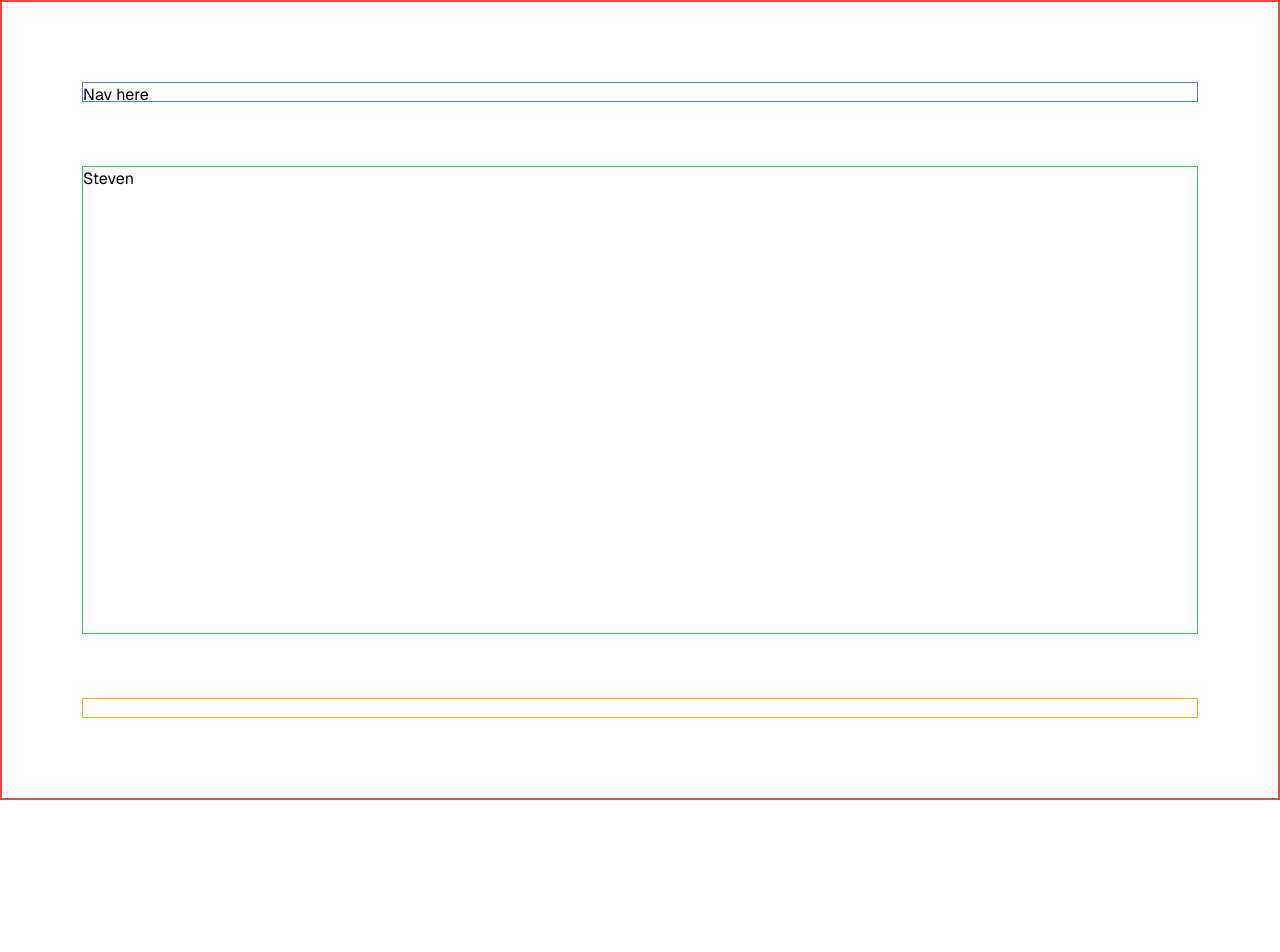
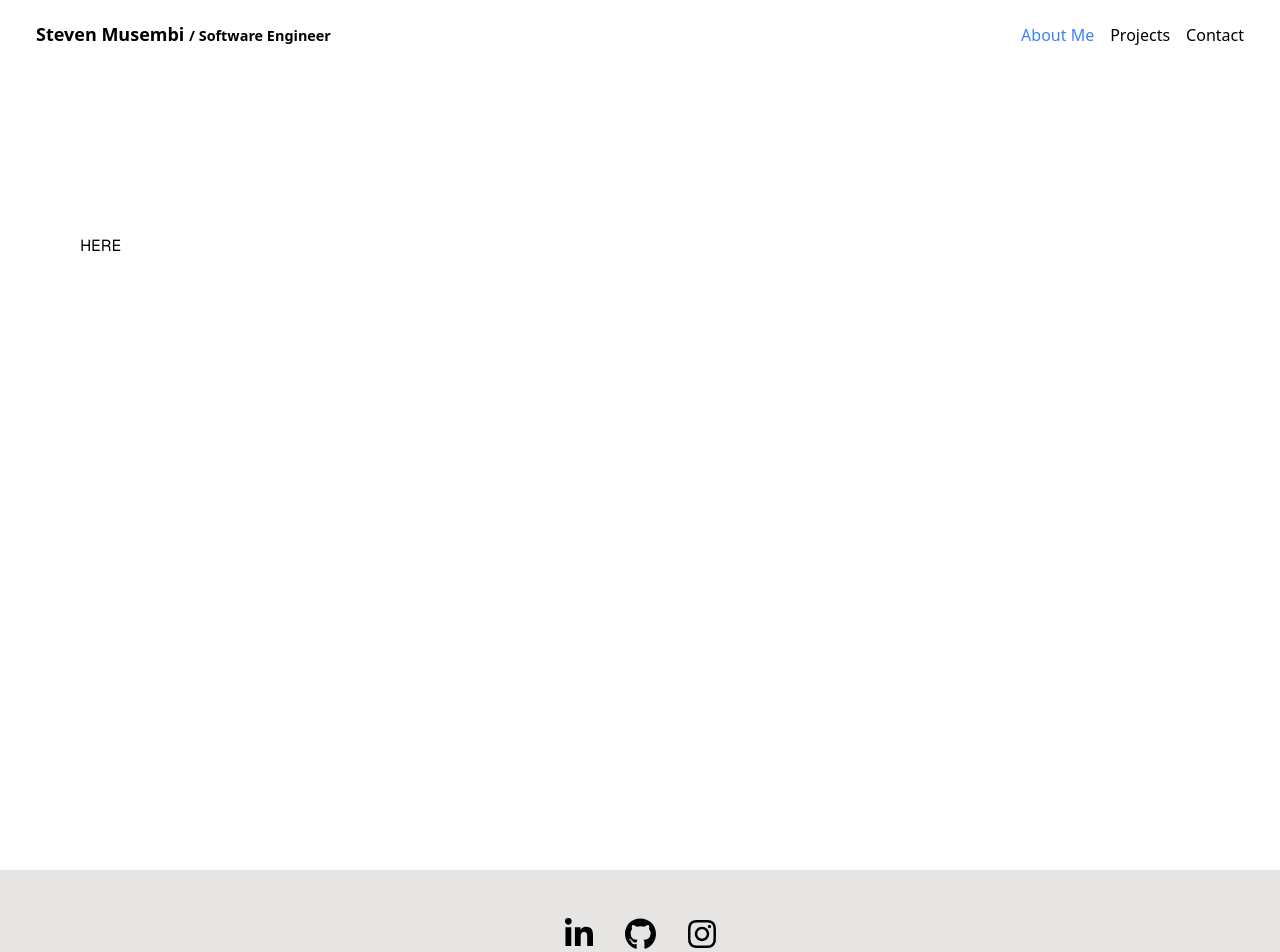
Before and after one commit to stevomusembi/my-site, a Next.js app: page / in a window 1280 px wide. Shown: the top 952 px of the page. Before the commit the page ends 800 px from the top, so only its background shows below. Built offline with nearby package versions, Linux system fonts and the light colour scheme.

Commit message:
Created the nav and footer components Styled the navbar component and added the necessary links Styled the footer component,added the fontawesome icons

```diff
--- /dev/null
+++ b/app/components/footer/footer.tsx
@@ -0,0 +1,27 @@
+"use client"
+
+import Link from "next/link"
+import { FontAwesomeIcon } from "@fortawesome/react-fontawesome";
+import { faLinkedinIn, faGithub, faInstagram } from "@fortawesome/free-brands-svg-icons";
+
+export default function Footer() {
+    const socialIcons = [
+        { href: "https://www.linkedin.com/in/yourprofile", icon: faLinkedinIn },
+        { href: "https://github.com/yourprofile", icon: faGithub },
+        { href: "https://www.instagram.com/yourprofile", icon: faInstagram },
+    ];
+
+    return (
+        <div className="flex items-center justify-center p-8 bg-stone-200 ">
+            <ul className="flex  justify-end ">
+                {socialIcons.map((item) => (
+                    <li key={item.href} className="p-4">
+                        <Link href={item.href}>
+                            <FontAwesomeIcon className="hover:text-blue-500" icon={item.icon} size="2x" />
+                        </Link>
+                    </li>
+                ))}
+            </ul>
+        </div>
+    )
+};
--- a/app/components/nav/nav.tsx
+++ b/app/components/nav/nav.tsx
@@ -1,8 +1,41 @@
-'use client';
-export default function NavigationArea(){
-    return(
-        <nav>
-            <h1>Nav here </h1>
+"use client"
+import Link from "next/link";
+import { usePathname } from "next/navigation";
+import { useEffect, useState } from "react";
+
+export default function Header() {
+    const navItems = [
+        { href: "/", label: "About Me" },
+        { href: "/projects", label: "Projects" },
+        { href: "/contact", label: "Contact" },
+    ];
+
+   let path = usePathname();
+   const [currentPage,setCurrentPage] = useState(path);
+   const normalLink = "hover:text-blue-500";
+   const activeLink = "text-blue-500";
+
+
+   useEffect(() => {
+    setCurrentPage(path);
+   }, [path]);
+
+
+
+    return (
+        <nav className="flex basis-1/4 items-center justify-between mx-5 my-5 px-4">
+            <span className="text-lg font-bold">
+                Steven Musembi <small>/ Software Engineer</small>
+            </span>
+            <ul className="flex basis-1/3 justify-end space-x-4">
+                {navItems.map((item) => (
+                    <li key={item.href}>
+                        <Link className={`${currentPage === item.href ? activeLink : normalLink}`}  href={item.href}>
+                           {item.label}
+                        </Link>
+                    </li>
+                ))}
+            </ul>
         </nav>
-    )
+    );
 }
--- a/app/layout.tsx
+++ b/app/layout.tsx
@@ -1,6 +1,11 @@
 import type { Metadata } from "next";
 import localFont from "next/font/local";
 import "./globals.css";
+import Header from "./components/nav/nav";
+import Footer from "./components/footer/footer";
+import "@fortawesome/fontawesome-svg-core/styles.css";
+import { config } from "@fortawesome/fontawesome-svg-core";
+config.autoAddCss = false;
 
 const geistSans = localFont({
   src: "./fonts/GeistVF.woff",
@@ -28,7 +33,9 @@ export default function RootLayout({
       <body
         className={`${geistSans.variable} ${geistMono.variable} antialiased`}
       >
+        <Header />
         {children}
+        <Footer />
       </body>
     </html>
   );
--- a/app/page.tsx
+++ b/app/page.tsx
@@ -1,18 +1,14 @@
-import NavigationArea  from "./components/nav/nav";
+import NavigationArea from "./components/nav/nav";
 export default function Home() {
   const name: string = 'Steven';
 
   return (
-    <div className="grid grid-rows-[20px_1fr_20px] items-center justify-items-center min-h-screen p-8 pb-20 gap-16 sm:p-20 font-[family-name:var(--font-geist-sans)] border-2 border-red-500">
-      <div className="w-full h-full border border-blue-500">
-        <NavigationArea />
-      </div>
-      <main className="flex flex-col gap-8 row-start-2 items-center sm:items-start w-full h-full border border-green-500">
-        <span>{name}</span>
+    <div className="grid grid-rows-[20px_1fr_20px] items-center justify-items-center min-h-screen p-8 pb-20 gap-16 sm:p-20 font-[family-name:var(--font-geist-sans)]">
+
+      <main className="flex flex-col gap-8 row-start-2 items-center sm:items-start w-full h-full">
+        <span>HERE</span>
       </main>
-      <footer className="row-start-3 flex gap-6 flex-wrap items-center justify-center w-full h-full border border-yellow-500">
 
-      </footer>
     </div>
   );
 }
```
Also changed, not shown: package.json (+10 -5 lines), 1 other file (tests, documents, lock files or other folders).
